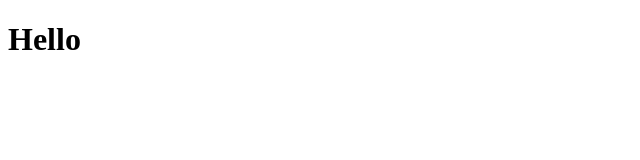
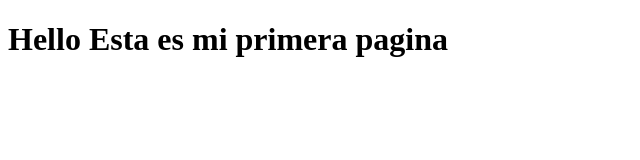
Before and after one commit to acarbajalvera/repository1, a plain HTML site: page site/index.html in a window 1280 px wide. Shown: the whole page, without its empty margins (0-640 px from the left). Drawn offline with Linux system fonts and the light colour scheme.

Commit message:
Small change to our page

```diff
--- a/site/index.html
+++ b/site/index.html
@@ -4,6 +4,6 @@
 	<title>Hello </title>
 </head>
 <body>
-<h1>Hello </h1>
+<h1>Hello Esta es mi primera pagina</h1>
 </body>
 </html>
```
